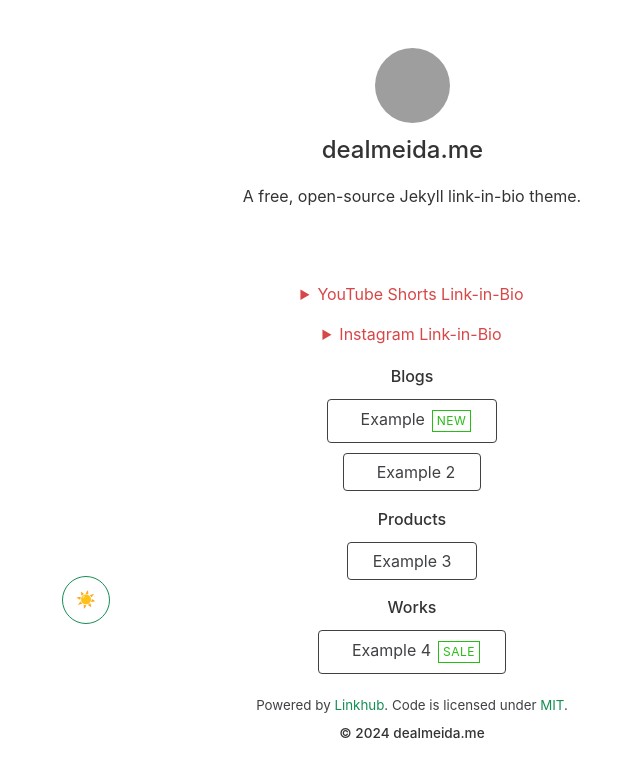
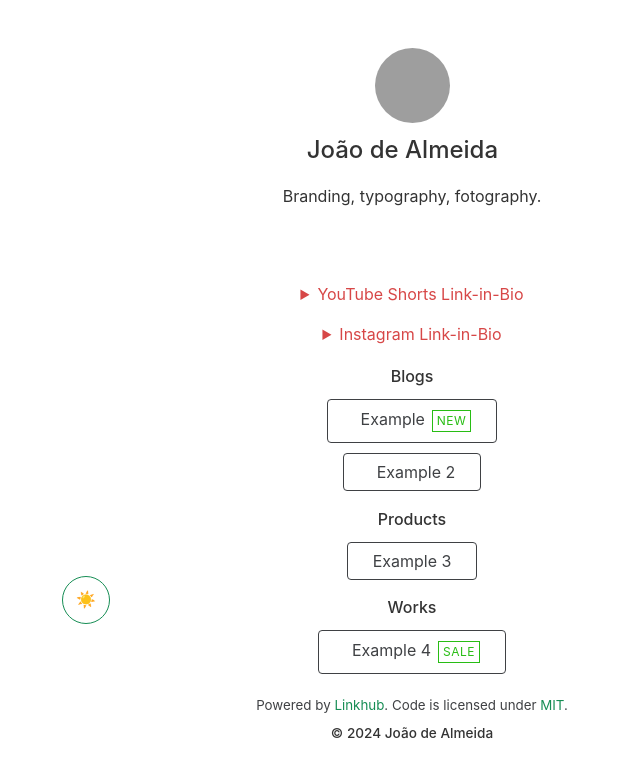
Before and after one commit to xiskg/link-bio, a Jekyll site: the page built from index.html, in a window 1280 px wide, cut to the strip 0-948 px from the top of the page. Shown: the top 778 px of the strip, without its empty margins (228-868 px from the left). Built offline with Jekyll 4.4.1, drawn with Linux system fonts in a browser that asks for light colours; nearby versions of some CDN libraries; grey boxes are pictures that could not be loaded.

Commit message:
Update _config.yml

```diff
--- a/_config.yml
+++ b/_config.yml
@@ -2,9 +2,9 @@
 theme: linkhub-jekyll-theme
 
 # Site Configuration
-name: dealmeida.me  # Name of your website
-tagline: Links  # Set your preferred page title
-description: A free, open-source Jekyll link-in-bio theme.  # Also used as a meta description
+name: João de Almeida  # Name of your website
+tagline: João | Brand Designer  # Set your preferred page title
+description: Branding, typography, fotography.  # Also used as a meta description
 favicon: https://picsum.photos/32/32 # Path / URL to the favicon of your website (e.g., 'assets/images/favicon.png')
 logo: https://picsum.photos/200 # Path / URL to the logo (e.g., 'assets/images/logo.png')
 url: https://dealmeida.me # URL of your website
```
